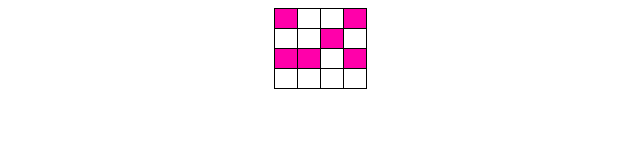
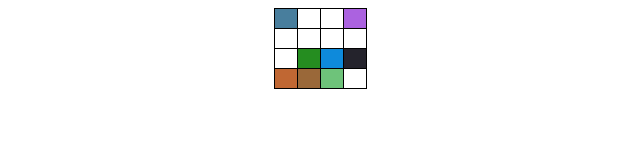
Before and after one commit to daphnedeng/code_challenge_pixelColor, a plain HTML site: page index.html in a window 1280 px wide. Shown: the whole page, without its empty margins (320-960 px from the left). Drawn offline with Linux system fonts and the light colour scheme.

Commit message:
randomly select a cell to apply colors

```diff
--- a/design.js
+++ b/design.js
@@ -2,9 +2,27 @@
 
 const canvas = document.querySelector('#canvas');
 
-let time = 2000;
+let time = 2000, init_state = [], i = 0;
+
+let getTimeStamp = () => {
+    return new Date().getTime()
+};
+
+const genColor = () => {
+    let color='rgb('+Math.round(Math.random()*255)+','+Math.round(Math.random()*255)+','+Math.round(Math.random()*255)+')';
+    return color;
+};
 
 const makeGrid = () => {
+    while (i < 4*4) {
+        //store time, as the "previous timestamp"
+        init_state.push({
+            timestamp: getTimeStamp()
+        });
+        i++;
+    }
+
+    //make a 4x4 table
     let tr, td;
     for (let i = 0; i < 4; i++) {
         tr = document.createElement('tr');
@@ -17,11 +35,18 @@ const makeGrid = () => {
 }
 
 setInterval(() => {
-    let tdLen = canvas.querySelectorAll('td').length;
-    let num_columns = canvas.rows[0].cells.length;
-    let tdIndex = Math.floor(Math.random() * tdLen);
-    let randomtd = canvas.rows[Math.floor(tdIndex/num_columns)].cells[tdIndex % num_columns];
-    randomtd.classList.toggle('table-cells');
+    let td = canvas.querySelectorAll('td');
+    // fandom index 0-15
+    let tdIndex = Math.floor(Math.random() * td.length);
+    //get current time
+    let now = getTimeStamp();
+    let state = init_state[tdIndex];
+    //compare time of one of cells
+    if (now - state.timestamp >= time) {
+        td[tdIndex].style.backgroundColor = genColor();
+        //update timestamp
+        state.timestamp = now;
+    }
 }, 250)
 
 makeGrid();
--- a/style.css
+++ b/style.css
@@ -16,7 +16,3 @@ tr {
 td {
   width: 20px;
 }
-
-.table-cells {
-  background-color: #FF00AA;
-}
```
